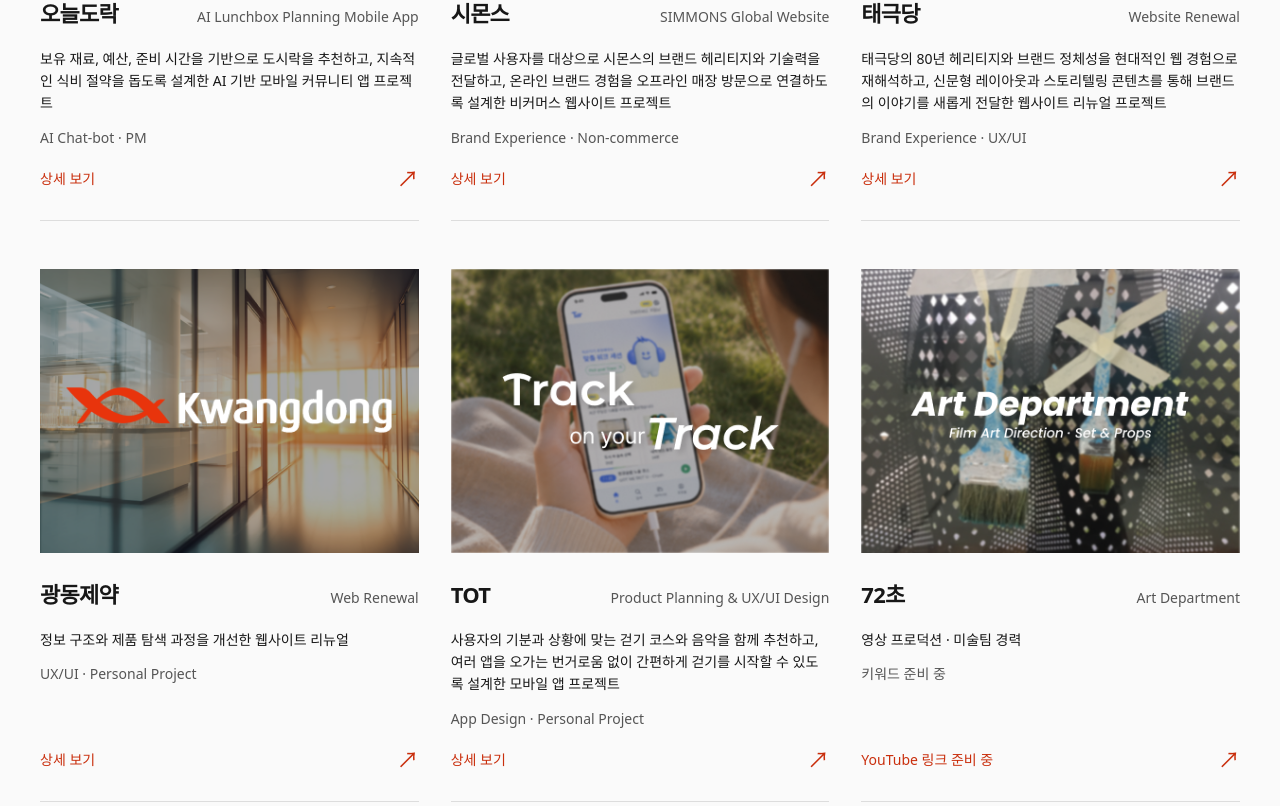
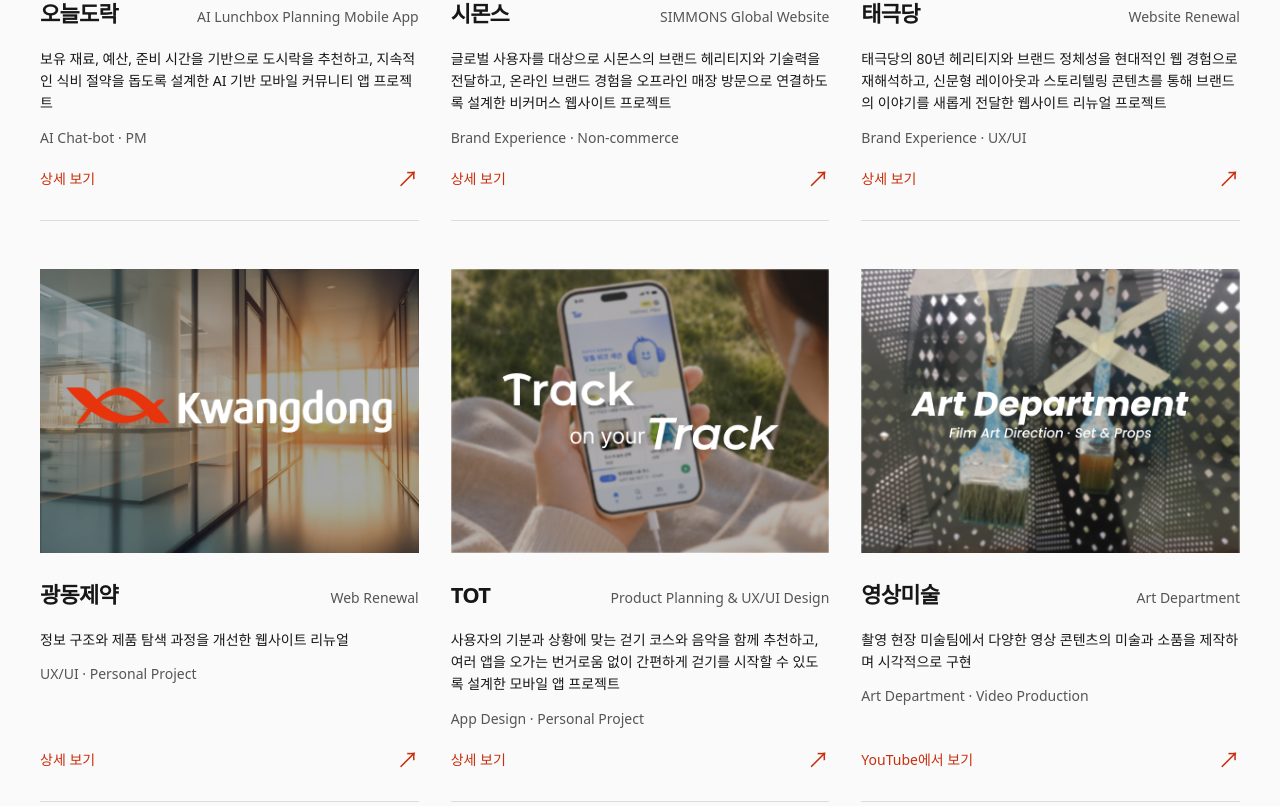
Before and after one commit to o3osso3o/sujinroh_portfolio, a React (Vite) app: page / in a window 1280 px wide. Shown: the part 3305-4111 px from the top of the page. Built offline with nearby package versions, Linux system fonts and the light colour scheme; a web font is replaced by a local one.

Commit message:
edit projects-ad part

```diff
--- a/src/data/projects.ts
+++ b/src/data/projects.ts
@@ -96,5 +96,7 @@ export const projects: Project[] = [
       { label: 'Design', items: ['Figma','Adobe Illustrator'] },
       { label: 'AI', items: ['ChatGPT'] },
     ],},
-  { ...pending_details, id: 'ad', thumbnail: { src: art_department_thumbnail, alt: '붓과 Art Department 문구', width: 400, height: 300 }, order: 6, name: '72초', subtitle: '72seconds', project_type: 'Art Department', presentation: 'external' },
+  { ...pending_details, id: 'ad', thumbnail: { src: art_department_thumbnail, alt: '붓과 Art Department 문구', width: 400, height: 300 }, order: 6, name: '영상미술', subtitle: '72seconds', project_type: 'Art Department', presentation: 'external' ,external_url: 'https://www.youtube.com/@72tv21', keywords: ['Art Department', 'Video Production'],
+    summary: '촬영 현장 미술팀에서 다양한 영상 콘텐츠의 미술과 소품을 제작하며 시각적으로 구현'
+  ,},
 ]
```
